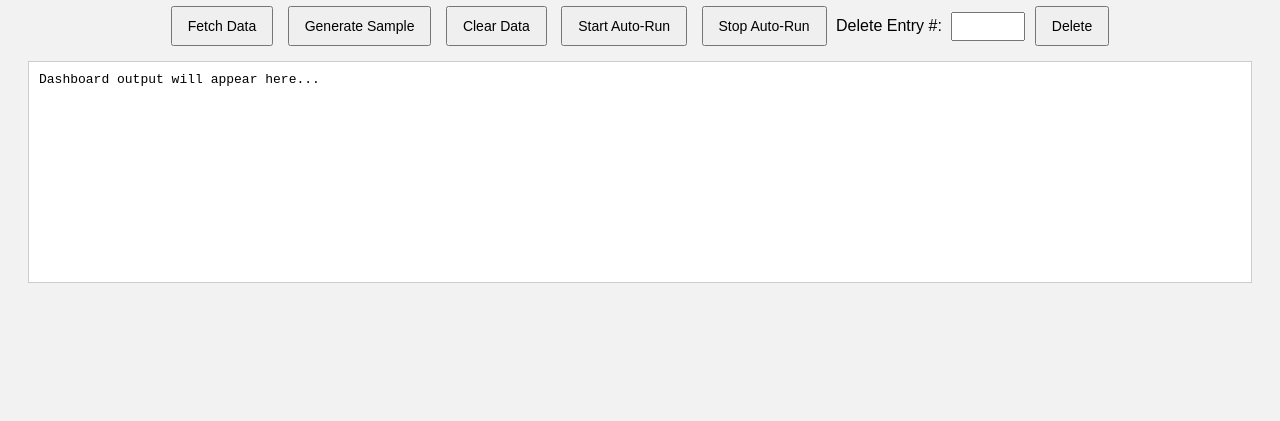
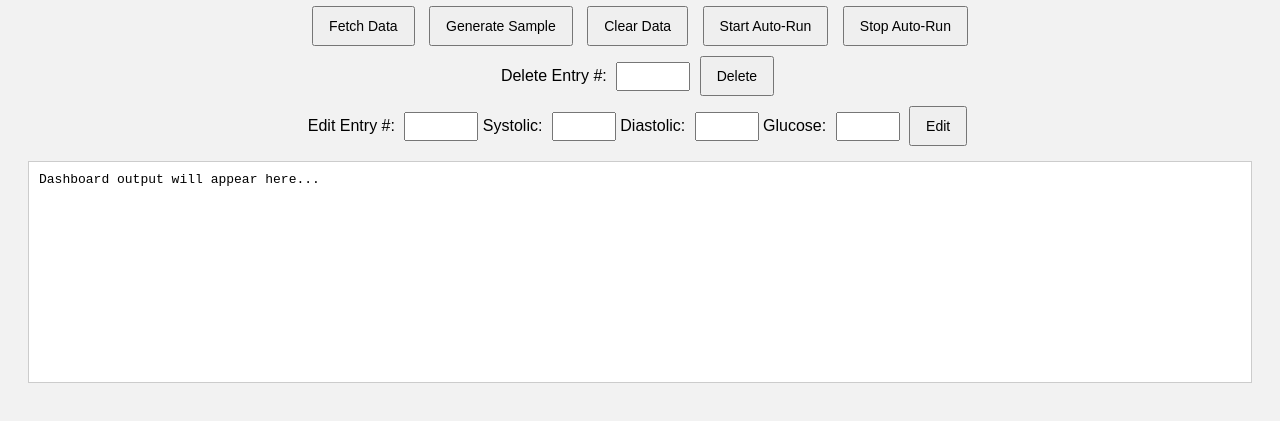
Before and after one commit to walkerguy56604/CloudPadNotes, a website: page CloudPad.html in a window 1280 px wide. Shown: the part 107-528 px from the top of the page. Drawn offline with Linux system fonts and the light colour scheme.

Commit message:
Update CloudPad.html

```diff
--- a/CloudPad.html
+++ b/CloudPad.html
@@ -10,6 +10,7 @@
         #output { border: 1px solid #ccc; padding: 10px; margin-top: 10px; height: 200px; overflow-y: auto; background: #fff; font-family: monospace; white-space: pre-line; }
         .btn-group { text-align: center; margin-bottom: 10px; }
         input { padding: 5px; width: 60px; margin-left: 5px; }
+        .edit-input { width: 50px; }
     </style>
 </head>
 <body>
@@ -21,7 +22,15 @@
         <button onclick="clearData()">Clear Data</button>
         <button onclick="startAutoRun()">Start Auto-Run</button>
         <button onclick="stopAutoRun()">Stop Auto-Run</button>
+        <br>
         <span>Delete Entry #: <input type="number" id="deleteIndex" min="1"> <button onclick="deleteEntry()">Delete</button></span>
+        <br>
+        <span>Edit Entry #: <input type="number" id="editIndex" min="1">
+            Systolic: <input type="number" id="editSystolic" class="edit-input">
+            Diastolic: <input type="number" id="editDiastolic" class="edit-input">
+            Glucose: <input type="number" step="0.1" id="editGlucose" class="edit-input">
+            <button onclick="editEntry()">Edit</button>
+        </span>
     </div>
 
     <div id="output">Dashboard output will appear here...</div>
@@ -78,10 +87,28 @@
             updateOutput(`Deleted entry: ${JSON.stringify(removed)}`);
         }
 
+        function editEntry() {
+            const idx = parseInt(document.getElementById("editIndex").value, 10) - 1;
+            if (isNaN(idx) || idx < 0 || idx >= cloudData.length) {
+                updateOutput("Invalid entry number.");
+                return;
+            }
+            const systolic = parseInt(document.getElementById("editSystolic").value, 10);
+            const diastolic = parseInt(document.getElementById("editDiastolic").value, 10);
+            const glucose = parseFloat(document.getElementById("editGlucose").value);
+
+            if (!isNaN(systolic)) cloudData[idx].bpSystolic = systolic;
+            if (!isNaN(diastolic)) cloudData[idx].bpDiastolic = diastolic;
+            if (!isNaN(glucose)) cloudData[idx].glucose = glucose.toFixed(1);
+
+            localStorage.setItem("cloudData", JSON.stringify(cloudData));
+            updateOutput(`Edited entry #${idx+1}: ${JSON.stringify(cloudData[idx])}`);
+        }
+
         // ======== Auto-Run ========
         function startAutoRun() {
-            stopAutoRun(); // clear previous if any
-            let countdown = 10; // seconds
+            stopAutoRun();
+            let countdown = 10;
             updateOutput(`Auto-Run started. Next sample in ${countdown}s`);
             autoRunInterval = setInterval(() => {
                 countdown--;
```
